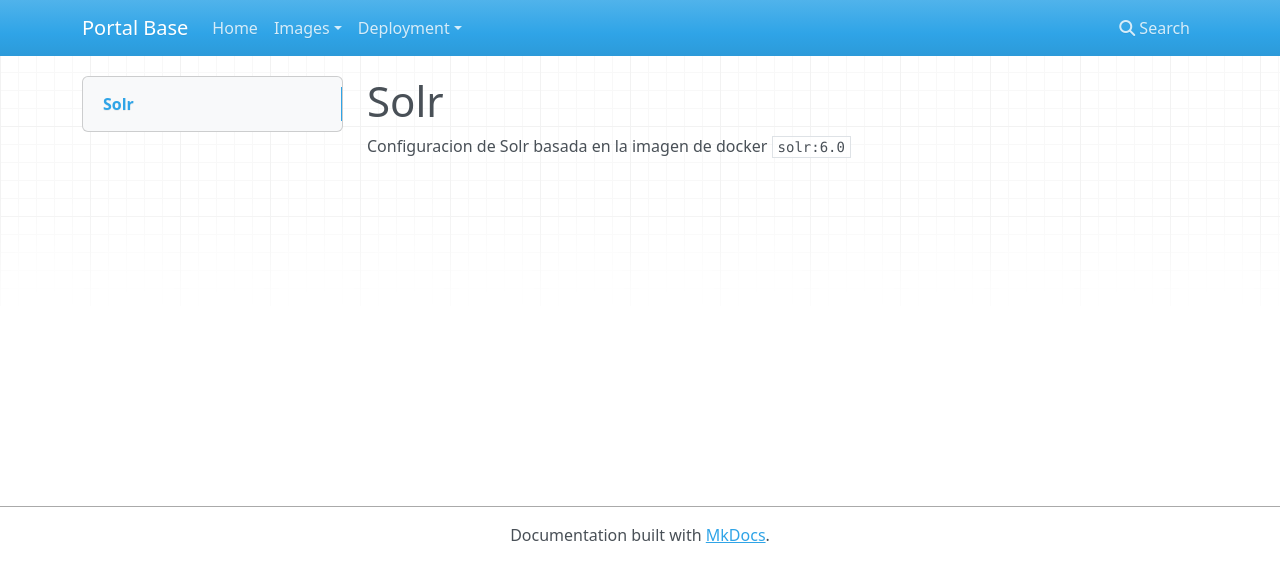
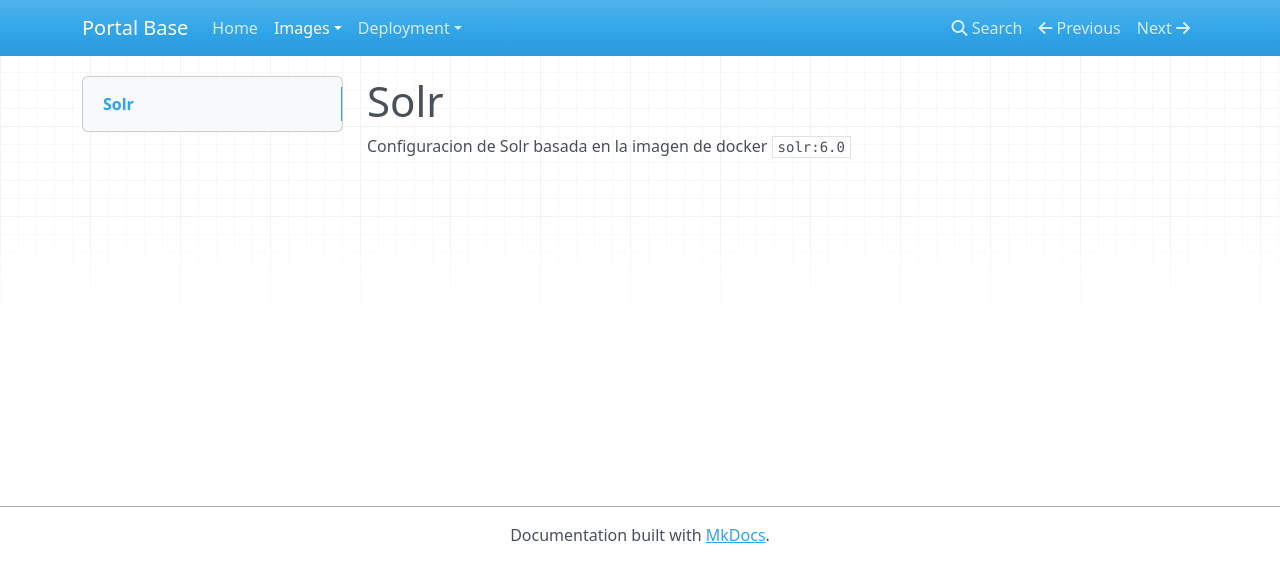
Before and after one commit to datosgobar/portal-base, an MkDocs documentation site: the page built from docs/imagenes/solr.md, in a window 1280 px wide. Shown: the top 582 px of the page. Built offline with MkDocs 1.6.1, drawn with Linux system fonts in a browser that asks for light colours; nearby versions of some CDN libraries; old or Windows-style settings are respelled for this version of MkDocs.

Commit message:
Corrijo path con errores dentro de la configuracion de MKDocs, archivo: mkdocs.yml

```diff
--- a/mkdocs.yml
+++ b/mkdocs.yml
@@ -2,9 +2,9 @@
 pages:
   - Home: 'index.md'
   - Images:
-    - 'Portal base': 'images/portal_base.md'
+    - 'Portal base': 'imagenes/base_portal.md'
     - nginx: 'imagenes/nginx.md'
-    - solr: 'imagene/solr.md'
+    - solr: 'imagenes/solr.md'
   - Deployment:
     - install: 'deploy/install.md'
     - update: 'deploy/update.md'
```
